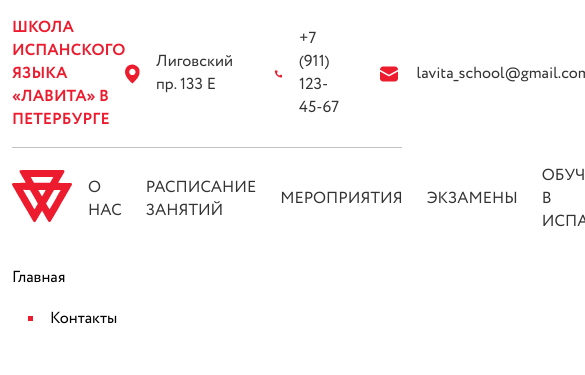
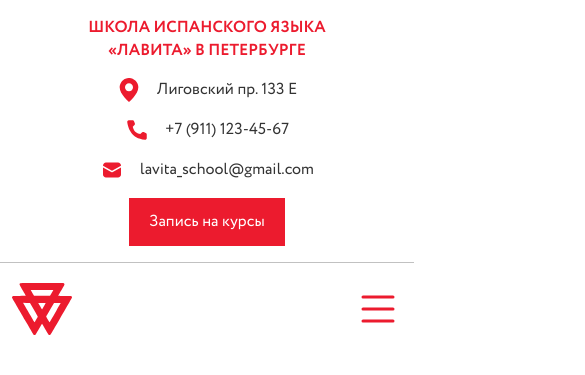
Before and after one commit to Information-agency-Minskaya-Pravda/Employee-training, a plain HTML site: page pages/contacts.html in a window 390 px wide. Shown: the top 375 px of the page, 585 px wide, since content can reach past the window. Drawn offline with Linux system fonts and the light colour scheme.

Commit message:
[DEV] feat: Created adaptive header.

```diff
--- a/assets/styles/style.css
+++ b/assets/styles/style.css
@@ -84,6 +84,28 @@
       grid-area: button;
       display: flex;
       justify-content: flex-end;
+      align-items: center;
+    }
+    @media screen and (max-width: 767px) {
+      .header__top {
+        grid-template-areas: "title button";
+        grid-template-columns: 1fr 1fr;
+      }
+    }
+    @media screen and (max-width: 575px) {
+      .header__top {
+        display: flex;
+        flex-direction: column;
+        gap: 1rem;
+        align-items: center;
+      }
+      .top__site-name {
+        text-align: center;
+      }
+      .top__contacts {
+        flex-direction: column;
+        gap: 1rem;
+      }
     }
     /* Header bottom */
     .header__bottom {
@@ -113,6 +135,11 @@
       text-decoration: none;
       text-transform: uppercase;
     }
+    .bottom__menu-icon > svg {
+      width: 3rem;
+      height: 3rem;
+      fill: #ec1b2e;
+    }
 /* # Components */
     /* Site button */
     .site-button {
@@ -122,6 +149,7 @@
       padding: 0.625rem 1.25rem;
       font-weight: 500;
       line-height: 1.75;
+      height: fit-content;
     }
     .site-button:hover {
       background: rgba(236, 27, 44, 0.6);
--- a/pages/contacts.html
+++ b/pages/contacts.html
@@ -11,12 +11,13 @@
   <body>
     <header>
       <div class="container">
+        <div class="row">
           <div class="header__top">
             <div class="top__site-name">
               Школа испанского языка
               &laquo;Лавита&raquo; в Петербурге
             </div>
-          <address class="top__contacts">
+            <address class="top__contacts d-flex d-sm-none d-xxl-flex">
               <div class="contact__address">
                 <svg>
                   <use href="#location-icon"></use>
@@ -54,7 +55,7 @@
                 <use href="#logo"></use>
               </svg>
             </a>
-          <nav class="bottom__menu">
+            <nav class="bottom__menu d-none d-xxl-block">
               <ul>
                 <li>
                   <a href="">
@@ -98,6 +99,12 @@
                 </li>
               </ul>
             </nav>
+            <a class="bottom__menu-icon d-block d-xxl-none">
+              <svg>
+                <use href="#menu-icon"></use>
+              </svg>
+            </a>
+          </div>
         </div>
       </div>
     </header>
@@ -304,7 +311,9 @@
         <symbol id="location-icon" viewBox="0 0 14 18" xmlns="http://www.w3.org/2000/svg">
           <path d="M7 18C5.73694 16.9226 4.56619 15.7415 3.5 14.469C1.9 12.558 8.78894e-07 9.71197 8.78894e-07 6.99997C-0.00069302 5.61493 0.409509 4.26082 1.17869 3.109C1.94788 1.95718 3.04147 1.05943 4.32107 0.529368C5.60067 -0.000693321 7.00875 -0.13924 8.36712 0.131262C9.72548 0.401763 10.9731 1.06915 11.952 2.04897C12.6038 2.69783 13.1203 3.46951 13.4719 4.31934C13.8234 5.16918 14.0029 6.0803 14 6.99997C14 9.71197 12.1 12.558 10.5 14.469C9.4338 15.7415 8.26306 16.9226 7 18ZM7 3.99997C6.20435 3.99997 5.44129 4.31604 4.87868 4.87865C4.31607 5.44126 4 6.20432 4 6.99997C4 7.79562 4.31607 8.55868 4.87868 9.12129C5.44129 9.6839 6.20435 9.99997 7 9.99997C7.79565 9.99997 8.55871 9.6839 9.12132 9.12129C9.68393 8.55868 10 7.79562 10 6.99997C10 6.20432 9.68393 5.44126 9.12132 4.87865C8.55871 4.31604 7.79565 3.99997 7 3.99997Z"/>
         </symbol>
-
+        <symbol id="menu-icon" xmlns="http://www.w3.org/2000/svg" class="bi bi-list" viewBox="0 0 16 16">
+          <path fill-rule="evenodd" d="M2.5 12a.5.5 0 0 1 .5-.5h10a.5.5 0 0 1 0 1H3a.5.5 0 0 1-.5-.5m0-4a.5.5 0 0 1 .5-.5h10a.5.5 0 0 1 0 1H3a.5.5 0 0 1-.5-.5m0-4a.5.5 0 0 1 .5-.5h10a.5.5 0 0 1 0 1H3a.5.5 0 0 1-.5-.5"/>
+        </symbol>
       </svg>
     </div>
     <script src="../assets/js/bootstrap.bundle.min.js"></script>
```
Lines whose indentation alone changed are shown as unchanged.
